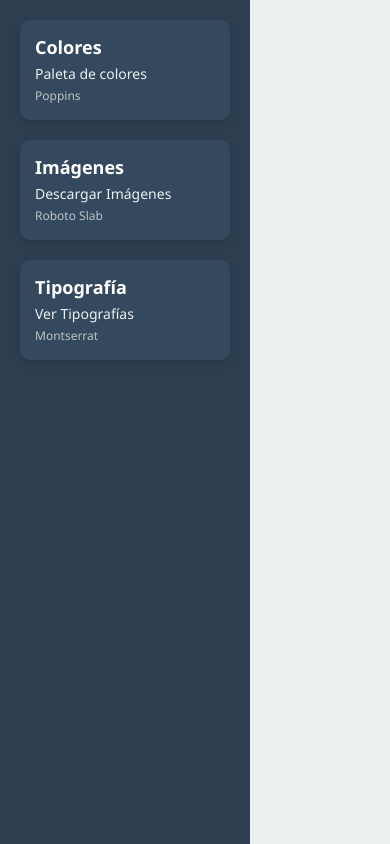
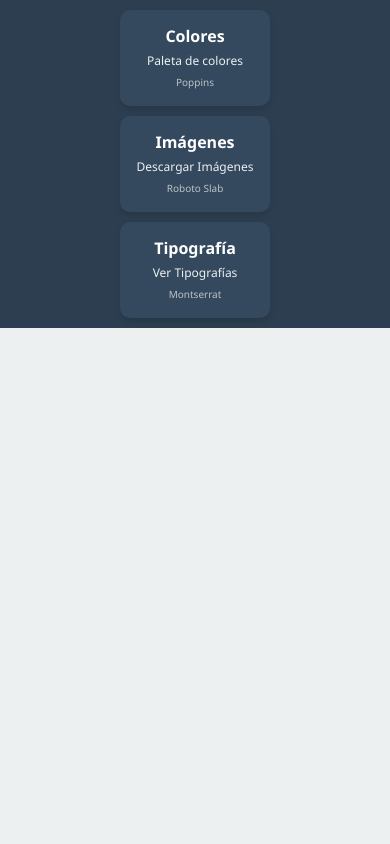
Before and after one commit to Ericksin800s/practica, a plain HTML site: page index.html in a window 390 px wide. Drawn offline with Linux system fonts and the light colour scheme.

Commit message:
Update style.css

```diff
--- a/style.css
+++ b/style.css
@@ -1,10 +1,8 @@
-
 * {
     margin: 0;
     padding: 0;
     box-sizing: border-box;
 }
-
 
 body, html {
     height: 100%;
@@ -12,13 +10,11 @@ body, html {
     background-color: #f4f4f4;
 }
 
-
 .container {
     display: flex;
     height: 100vh;
     overflow: hidden;
 }
-
 
 .sidebar {
     width: 250px;
@@ -30,7 +26,6 @@ body, html {
     gap: 20px;
     overflow-y: auto;
 }
-
 
 .button-card {
     background-color: #34495e;
@@ -62,16 +57,63 @@ body, html {
     margin-top: 5px;
 }
 
-
 .frame-container {
     flex: 1;
     background-color: #ecf0f1;
     overflow: hidden;
 }
 
-
 iframe {
     width: 100%;
     height: 100%;
     border: none;
 }
+
+@media (max-width: 992px) {
+    .container {
+        flex-direction: column;
+    }
+
+    .sidebar {
+        width: 100%;
+        flex-direction: row;
+        flex-wrap: wrap;
+        gap: 10px;
+        justify-content: space-around;
+        padding: 10px;
+    }
+
+    .button-card {
+        flex: 1;
+        min-width: 150px;
+        text-align: center;
+    }
+
+    .frame-container {
+        height: calc(100vh - 150px);
+    }
+}
+
+@media (max-width: 600px) {
+    .button-card h2 {
+        font-size: 16px;
+    }
+
+    .button-card p {
+        font-size: 12px;
+    }
+
+    .font-info {
+        font-size: 10px;
+    }
+
+    .sidebar {
+        flex-direction: column;
+        align-items: center;
+    }
+
+    .frame-container {
+        height: auto;
+        flex: 1;
+    }
+}
```
